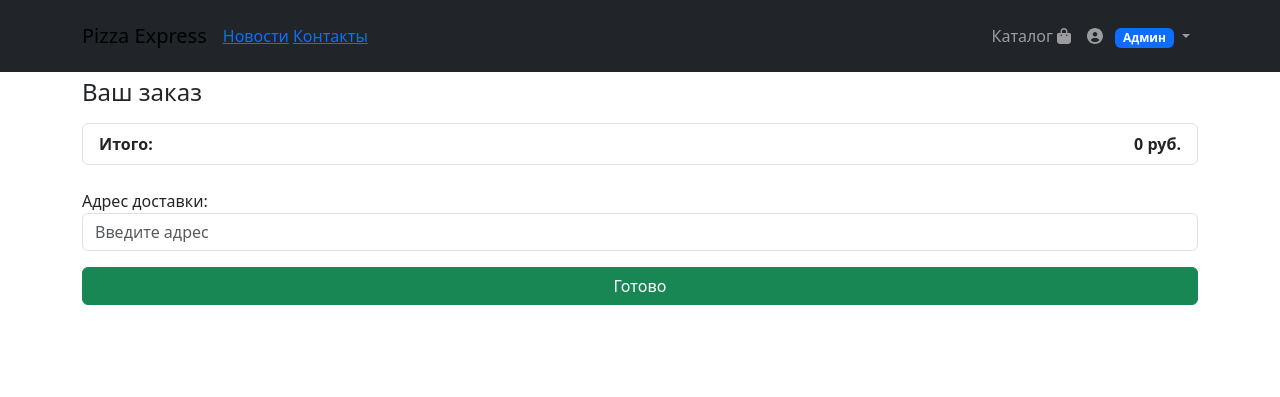
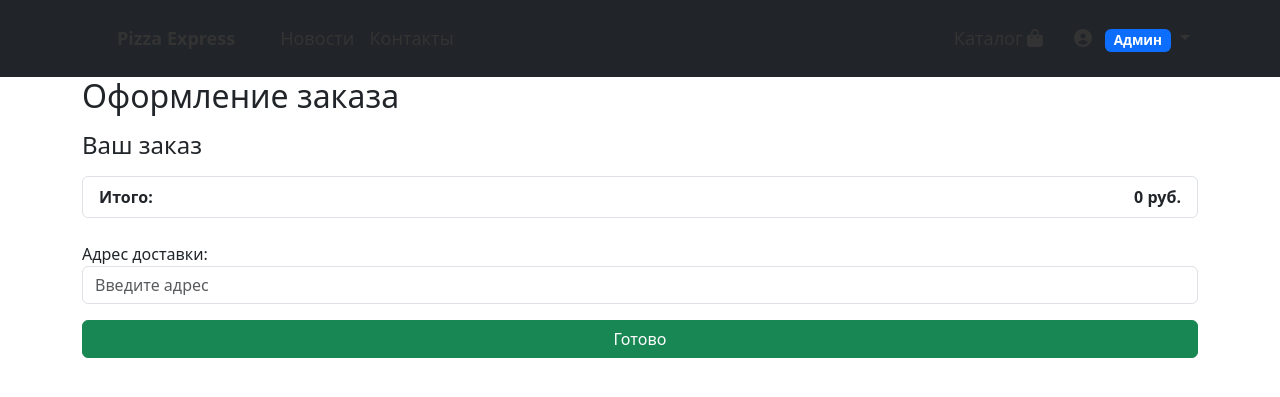
Before and after one commit to FrozenQxc/django-store, a Django app: page /products/order/ in a window 1280 px wide. Shown: the top 397 px of the page. Run offline with Django 5.2, Linux system fonts and the light colour scheme; a user stored in the database is signed in; data that the repository does not hold is empty.

Commit message:
:trollface: fix layout

```diff
--- a/products/templates/products/base.html
+++ b/products/templates/products/base.html
@@ -7,10 +7,16 @@
 		<title>Pizza Express</title>
 
 		<!-- Подключение Bootstrap через CDN -->
-		<link href="https://cdn.jsdelivr.net/npm/bootstrap@5.3.0-alpha1/dist/css/bootstrap.min.css" rel="stylesheet" />
+		<link
+			href="https://cdn.jsdelivr.net/npm/bootstrap@5.3.0-alpha1/dist/css/bootstrap.min.css"
+			rel="stylesheet"
+		/>
 
 		<!-- Подключение FontAwesome через CDN -->
-		<link rel="stylesheet" href="https://cdnjs.cloudflare.com/ajax/libs/font-awesome/6.0.0-beta3/css/all.min.css" />
+		<link
+			rel="stylesheet"
+			href="https://cdnjs.cloudflare.com/ajax/libs/font-awesome/6.0.0-beta3/css/all.min.css"
+		/>
 
 		<link rel="icon" href="{% static 'img/favicon.png' %}" />
 		{% block css %}
@@ -69,7 +75,13 @@
 										>Профиль</a
 									>
 								</li>
-								<li><a class="dropdown-item" href="#">Заказы</a></li>
+								<li>
+									<a
+										class="dropdown-item"
+										href="{% url 'products:order_list' %}"
+										>Заказы</a
+									>
+								</li>
 								{% if user.is_superuser or user.is_staff %}
 								<li>
 									<a class="dropdown-item" href="{% url 'admin:index' %}"
@@ -102,7 +114,7 @@
 			</div>
 		</nav>
 
-		{% block content %} {% endblock %}
+		<div class="content">{% block content %}{% endblock %}</div>
 
 		<!-- Подключение FontAwesome скрипта -->
 		<script
--- a/products/templates/products/order.html
+++ b/products/templates/products/order.html
@@ -1,11 +1,9 @@
 {% extends 'products/base.html' %}
-{% block css %}
-    {% comment %} <link href="{% static 'css/order.css' %}" rel="stylesheet" /> {% endcomment %}
-{% endblock %}
+{% load static %}
 
 {% block content %}
 <div class="container">
-    <h2 class="mt-4">Оформление заказа</h2>
+    <h2 class="mt-6 p-6">Оформление заказа</h2>
     <form action="{% url 'products:order' %}" method="post">
         {% csrf_token %}
         <h4 class="mt-3 mb-3">Ваш заказ</h4>
--- a/products/templates/products/order_list.html
+++ b/products/templates/products/order_list.html
@@ -1,5 +1,7 @@
-{% extends 'products/base.html' %} {% block content %}
-<div class="container">
+{% extends 'products/base.html' %}
+
+{% block content %}
+<div class="container mt-5 pt-5">
 	<h2>Мои заказы</h2>
 	{% for order in orders %}
 	<div class="card mb-3">
--- a/products/urls.py
+++ b/products/urls.py
@@ -1,14 +1,22 @@
-from django.urls import path
-from products.views import products,about, order_view,confirm_order, order_list, order_success
-from users.views import basket_add, basket_remove
 from django.conf import settings
 from django.conf.urls.static import static
+from django.urls import path
+
+from products.views import (
+    about,
+    confirm_order,
+    order_list,
+    order_success,
+    order_view,
+    products,
+)
+from users.views import basket_add, basket_remove
 
 app_name = 'products'
 
 urlpatterns = [
     path('order/', order_view, name='order'),
-    path('orders/', order_list, name='order_list'),  # Добавляем путь для списка заказов
+    path('orders/', order_list, name='order_list'),
     path('order/confirm/', confirm_order, name='confirm_order'),
     path('order/success/<int:order_id>/', order_success, name='order_success'),
 
--- a/static/css/index.css
+++ b/static/css/index.css
@@ -3,6 +3,14 @@
 	font-size: 24px; /* Увеличим шрифт для логотипа */
 	font-weight: bold;
 	margin-right: 30px; /* Отступ между логотипом и остальными ссылками */
+}
+
+body {
+	-webkit-background-size: cover;
+	-moz-background-size: cover;
+	background-size: cover;
+	-o-background-size: cover;
+	padding-top: 77px;
 }
 
 .navbar a {
```
Also changed, not shown: products/views.py (+5 -11 lines), static/css/main.css (+9 -1 lines), db.sqlite3, media/blog_images/7fa05283a96844233a26b11b031ea859.jpg (added), media/blog_images/96d959bca912adc7d30557c16bc94b22.jpg (added), media/users_images/3d3336b8503c464b4d2e98c46ad1e742.jpg (added), schema.png (added).
